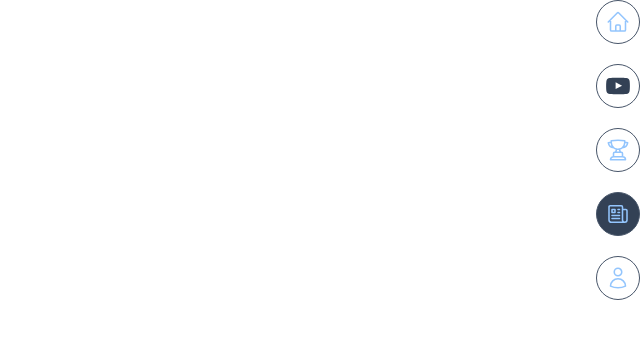
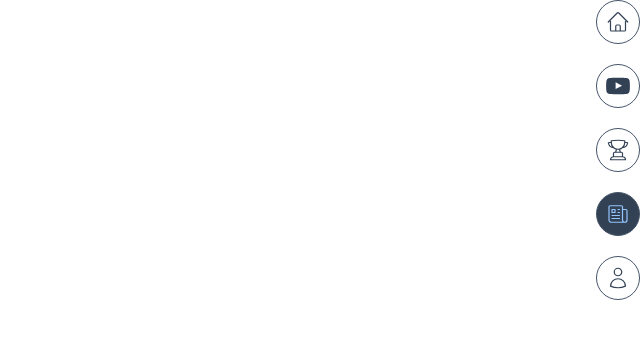
Before and after one commit to KarYanKyaw/messi, a React (Vite) app: page /stats in a window 1280 px wide. Shown: the top 338 px of the page, without its empty margins (640-1280 px from the left). Built offline with nearby package versions, Linux system fonts and the light colour scheme.

Commit message:
nav solved

```diff
--- a/src/MessiContext.jsx
+++ b/src/MessiContext.jsx
@@ -12,8 +12,8 @@ export const MessiContextProvider = ({ children }) => {
           xmlns="http://www.w3.org/2000/svg"
           fill="none"
           viewBox="0 0 24 24"
-          strokeWidth={1.55}
-          className="w-6 h-6  group-hover:stroke-blue-300  stroke-blue-300"
+          strokeWidth={1.2}
+          className="w-6 h-6 svg group-hover:stroke-blue-300 stroke-slate-700"
         >
           <path
             strokeLinecap="round"
@@ -27,7 +27,7 @@ export const MessiContextProvider = ({ children }) => {
       name: "Highlights",
       svg: (
         <svg
-          className="w-6 h-6  group-hover:fill-blue-50  fill-slate-700"
+          className="w-6 h-6 svg group-hover:fill-blue-300  fill-slate-700"
           aria-hidden="true"
           xmlns="http://www.w3.org/2000/svg"
           viewBox="0 0 20 14"
@@ -47,8 +47,8 @@ export const MessiContextProvider = ({ children }) => {
           xmlns="http://www.w3.org/2000/svg"
           fill="none"
           viewBox="0 0 24 24"
-          strokeWidth={1.55}
-          className="w-6 h-6  group-hover:stroke-blue-300  stroke-blue-300"
+          strokeWidth={1.2}
+          className="w-6 h-6 svg group-hover:stroke-blue-300  stroke-slate-700"
         >
           <path
             strokeLinecap="round"
@@ -65,8 +65,8 @@ export const MessiContextProvider = ({ children }) => {
           xmlns="http://www.w3.org/2000/svg"
           fill="none"
           viewBox="0 0 24 24"
-          strokeWidth={1.55}
-          className="w-6 h-6  group-hover:stroke-blue-300  stroke-blue-300"
+          strokeWidth={1.2}
+          className="w-6 h-6 svg group-hover:stroke-blue-300  stroke-slate-700"
         >
           <path
             strokeLinecap="round"
@@ -83,8 +83,8 @@ export const MessiContextProvider = ({ children }) => {
           xmlns="http://www.w3.org/2000/svg"
           fill="none"
           viewBox="0 0 24 24"
-          strokeWidth={1.55}
-          className="w-6 h-6  group-hover:stroke-blue-300  stroke-blue-300"
+          strokeWidth={1.2}
+          className="w-6 h-6 svg group-hover:stroke-blue-300  stroke-slate-700"
         >
           <path
             strokeLinecap="round"
--- a/src/components/Home.jsx
+++ b/src/components/Home.jsx
@@ -1,6 +1,7 @@
 import React from "react";
 import HomeInfo from "./HomeInfo";
 import NavBtnGp from "./NavBtnGp";
+import Image from "./Image";
 
 const Home = () => {
   return (
@@ -9,13 +10,7 @@ const Home = () => {
         <div className="container px-10 md:px-24">
           <div className="grid gap-5 items-center md:gap-5 grid-cols-5 md:grid-cols-12">
             <div className="col-span-full order-2 md:order-1 select-none md:col-span-4 animate__animated  animate__bounceInDown">
-              <div className="messi-img group flex items-center justify-center">
-                <img
-                  className="md:rounded-2xl group-hover:scale-[1.055] duration-200 md:h-80   md:w-80  h-64 w-64 object-contain  rounded-full shadow-2xl"
-                  src="https://media.architecturaldigest.com/photos/637949b3407644b8cdc8947f/1:1/w_2896,h_2896,c_limit/1442809583"
-                  alt=""
-                />
-              </div>
+              <Image />
             </div>
             <div className="flex select-none gap-8 col-span-full order-2 animate__animated animate__delay-1s animate__fadeIn items-center md:col-span-7">
               <HomeInfo />
--- /dev/null
+++ b/src/components/Image.jsx
@@ -0,0 +1,15 @@
+import React from "react";
+
+const Image = () => {
+  return (
+    <div className="messi-img group flex items-center justify-center">
+      <img
+        className="md:rounded-2xl group-hover:scale-[1.055] duration-200 md:h-80   md:w-80  h-64 w-64 object-contain  rounded-full shadow-2xl"
+        src="https://media.architecturaldigest.com/photos/637949b3407644b8cdc8947f/1:1/w_2896,h_2896,c_limit/1442809583"
+        alt=""
+      />
+    </div>
+  );
+};
+
+export default Image;
--- a/src/components/NavBtnGp.jsx
+++ b/src/components/NavBtnGp.jsx
@@ -5,26 +5,21 @@ import { useMessi } from "../MessiContext";
 const NavBtnGp = () => {
   const { navBtnData } = useMessi();
 
-
-
   return (
     <>
       <div className="flex gap-5 md:flex-col justify-between text-end md:items-end">
-        {navBtnData.map((el) => {
-
+        {navBtnData.map(({ name, svg }) => {
           return (
             <NavLink
-              key={el.name}
+              key={name}
               to={`${
-                el.name.toLowerCase() === "home"
-                  ? "/"
-                  : `/${el.name.toLowerCase()}`
+                name.toLowerCase() === "home" ? "/" : `/${name.toLowerCase()}`
               }`}
-              className={`group flex justify-center items-center border w-11 h-11 border-slate-600 p-2 rounded-full hover:bg-slate-700 relative bg-transparent  duration-500`}
+              className={`group navBtn flex justify-center items-center border w-11 h-11 border-slate-600 p-2 rounded-full hover:bg-slate-700 relative bg-transparent  duration-500`}
             >
-              {el.svg}
+              {svg}
               <div className="group-hover:opacity-100 pointer-events-none opacity-0 top-[8px] absolute z-10 inline-block px-2 py-1 text-xs text-blue-100 transition-opacity duration-500 bg-slate-600 rounded-lg shadow-sm left-[46px]">
-                {el.name}
+                {name}
               </div>
             </NavLink>
           );
--- a/src/index.css
+++ b/src/index.css
@@ -17,6 +17,8 @@
 .active {
   @apply bg-slate-700;
 }
-.active-svg {
+
+
+.navBtn.active .svg {
   @apply stroke-blue-300;
 }
```
